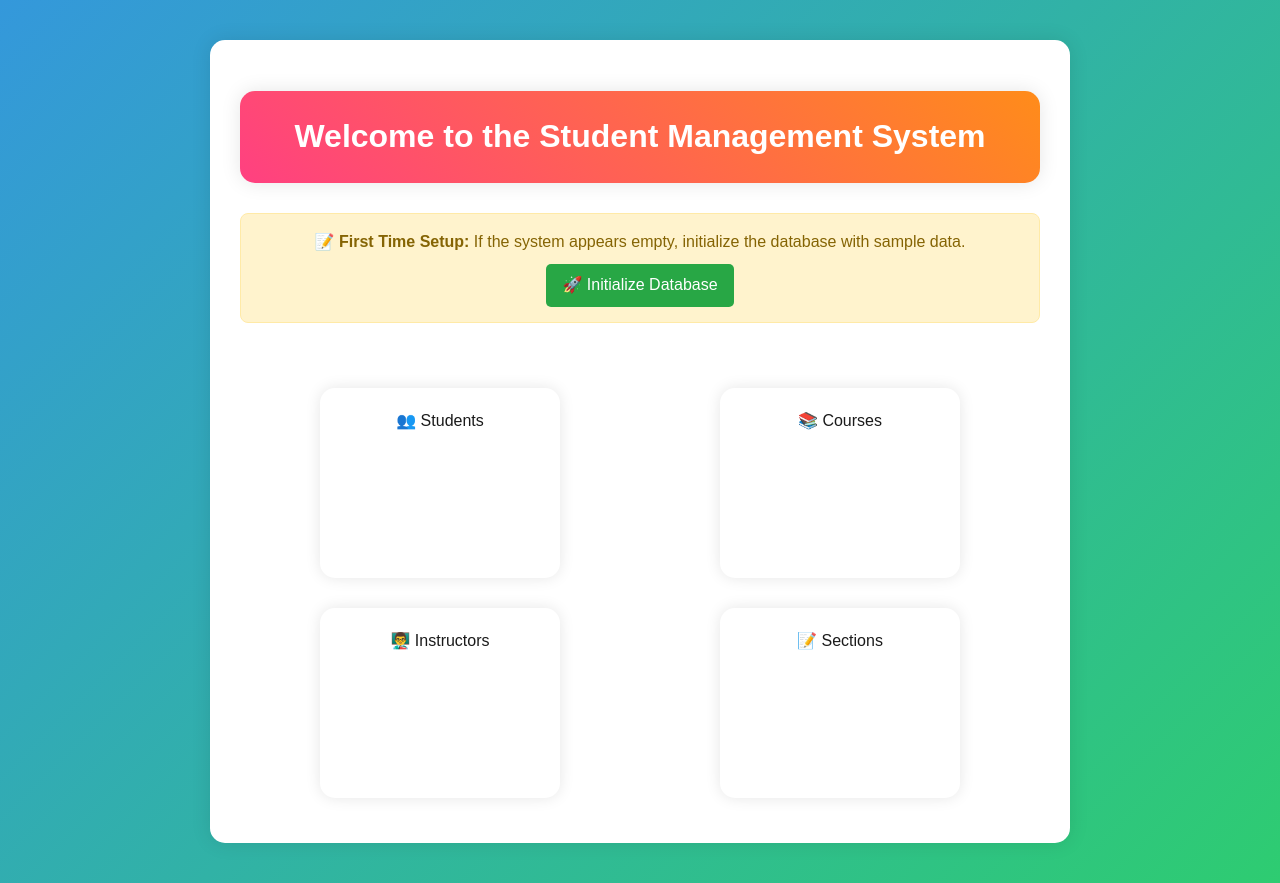
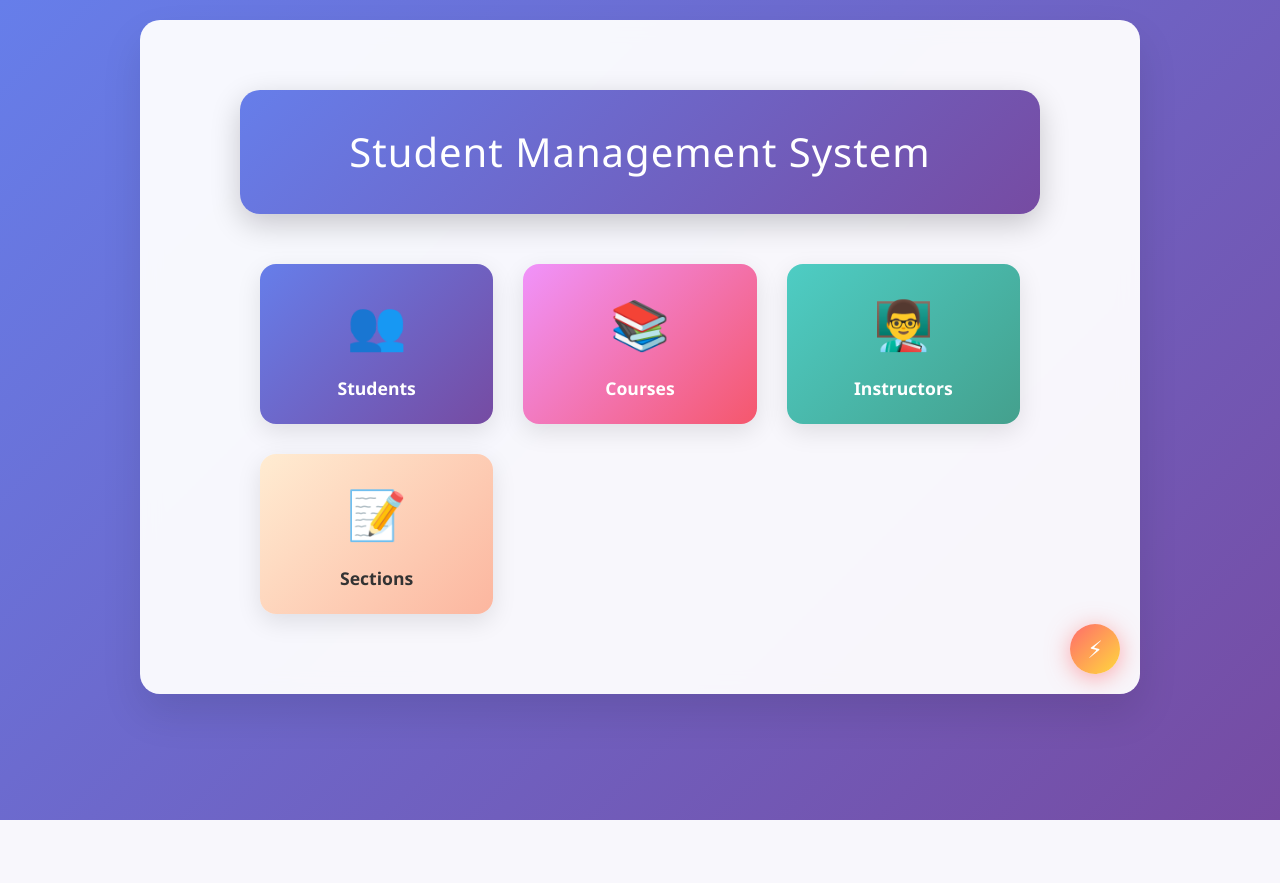
Before and after one commit to Rahul9121/Student-Management-System-Rahul, a Flask app: page / in a window 1280 px wide. After the commit the page ends 820 px from the top, so only its background shows below. Run offline with Flask 3, Linux system fonts and the light colour scheme.

Commit message:
Modernize UI: Remove large setup banner, add small corner init button, improve menu styling with gradients and better sizing

```diff
--- a/static/style.css
+++ b/static/style.css
@@ -1,344 +1,341 @@
-body {
-  font-family: "Arial", sans-serif;
+/* Modern Student Management System Styles */
+
+* {
   margin: 0;
   padding: 0;
-  background-color: #f3e0e0; /* Light pink background */
-  color: #1a1a1a; /* Dark gray text color */
+  box-sizing: border-box;
+}
+
+body {
+  font-family: 'Segoe UI', Tahoma, Geneva, Verdana, sans-serif;
+  background: linear-gradient(135deg, #667eea 0%, #764ba2 100%);
+  min-height: 100vh;
+  color: #333;
   line-height: 1.6;
 }
 
+/* Container for content pages */
 .container {
-  max-width: 800px;
-  margin: 40px auto;
-  background-color: #fff;
+  max-width: 1000px;
+  margin: 20px auto;
+  background: rgba(255, 255, 255, 0.95);
   padding: 30px;
-  border-radius: 15px; /* More rounded corners */
-  box-shadow: 0px 0px 20px rgba(0, 0, 0, 0.1);
+  border-radius: 20px;
+  box-shadow: 0 20px 40px rgba(0, 0, 0, 0.1);
+  backdrop-filter: blur(10px);
 }
 
-h1,
-h2,
-h3,
-h4 {
-  color: #ff3d00; /* Vibrant orange */
-  margin-bottom: 20px;
+/* Welcome heading */
+h1.welcome-heading {
+  background: linear-gradient(135deg, #667eea 0%, #764ba2 100%);
+  color: white;
+  text-align: center;
+  padding: 30px;
+  margin: 40px auto;
+  max-width: 800px;
+  border-radius: 20px;
+  box-shadow: 0 10px 30px rgba(0, 0, 0, 0.2);
+  font-size: 2.5rem;
+  font-weight: 300;
+  letter-spacing: 1px;
 }
 
+/* Corner initialization button */
+.init-button-corner {
+  position: fixed;
+  bottom: 20px;
+  right: 20px;
+  z-index: 1000;
+}
+
+.init-btn {
+  display: inline-flex;
+  align-items: center;
+  justify-content: center;
+  width: 50px;
+  height: 50px;
+  background: linear-gradient(135deg, #ff6b6b, #ffd93d);
+  color: white;
+  text-decoration: none;
+  border-radius: 50%;
+  box-shadow: 0 4px 15px rgba(255, 107, 107, 0.4);
+  font-size: 24px;
+  transition: all 0.3s ease;
+  animation: pulse 2s infinite;
+}
+
+.init-btn:hover {
+  transform: scale(1.1);
+  box-shadow: 0 6px 20px rgba(255, 107, 107, 0.6);
+  animation: none;
+}
+
+@keyframes pulse {
+  0% { box-shadow: 0 4px 15px rgba(255, 107, 107, 0.4); }
+  50% { box-shadow: 0 4px 25px rgba(255, 107, 107, 0.6); }
+  100% { box-shadow: 0 4px 15px rgba(255, 107, 107, 0.4); }
+}
+
+/* Menu container */
+.menu-container {
+  display: grid;
+  grid-template-columns: repeat(auto-fit, minmax(200px, 1fr));
+  gap: 30px;
+  max-width: 800px;
+  margin: 50px auto;
+  padding: 0 20px;
+}
+
+/* Menu items */
+.menu-item {
+  background: white;
+  border-radius: 16px;
+  overflow: hidden;
+  box-shadow: 0 8px 25px rgba(0, 0, 0, 0.1);
+  transition: all 0.3s ease;
+  position: relative;
+  height: 160px;
+}
+
+.menu-item::before {
+  content: '';
+  position: absolute;
+  top: 0;
+  left: 0;
+  right: 0;
+  bottom: 0;
+  opacity: 0;
+  transition: opacity 0.3s ease;
+}
+
+.menu-item:hover {
+  transform: translateY(-8px);
+  box-shadow: 0 15px 35px rgba(0, 0, 0, 0.15);
+}
+
+.menu-item:hover::before {
+  opacity: 0.05;
+}
+
+.menu-item a {
+  display: flex;
+  flex-direction: column;
+  align-items: center;
+  justify-content: center;
+  height: 100%;
+  text-decoration: none;
+  color: #333;
+  padding: 20px;
+}
+
+.menu-icon {
+  font-size: 3rem;
+  margin-bottom: 12px;
+}
+
+.menu-text {
+  font-size: 1.1rem;
+  font-weight: 600;
+  color: #555;
+}
+
+/* Individual menu item colors */
+.menu-item.students {
+  background: linear-gradient(135deg, #667eea, #764ba2);
+}
+
+.menu-item.students a {
+  color: white;
+}
+
+.menu-item.students .menu-text {
+  color: white;
+}
+
+.menu-item.courses {
+  background: linear-gradient(135deg, #f093fb, #f5576c);
+}
+
+.menu-item.courses a {
+  color: white;
+}
+
+.menu-item.courses .menu-text {
+  color: white;
+}
+
+.menu-item.instructors {
+  background: linear-gradient(135deg, #4ecdc4, #44a08d);
+}
+
+.menu-item.instructors a {
+  color: white;
+}
+
+.menu-item.instructors .menu-text {
+  color: white;
+}
+
+.menu-item.sections {
+  background: linear-gradient(135deg, #ffecd2, #fcb69f);
+}
+
+.menu-item.sections a {
+  color: #333;
+}
+
+.menu-item.sections .menu-text {
+  color: #333;
+}
+
+/* Typography */
+h1, h2, h3, h4 {
+  color: #333;
+  margin-bottom: 20px;
+  font-weight: 600;
+}
+
+h1 { font-size: 2.5rem; }
+h2 { font-size: 2rem; }
+h3 { font-size: 1.5rem; }
+
+/* Links */
+a {
+  color: #667eea;
+  text-decoration: none;
+  transition: color 0.3s ease;
+}
+
+a:hover {
+  color: #764ba2;
+}
+
+/* Lists */
 ul {
-  list-style-type: none;
-  padding-left: 0;
+  list-style: none;
+  padding: 0;
 }
 
 ul li {
-  padding: 10px 0; /* Slightly larger padding */
+  padding: 12px 0;
+  border-bottom: 1px solid #eee;
 }
 
-a {
-  text-decoration: none;
-  color: #2196f3; /* Bright blue */
-  transition: color 0.3s ease;
-  border-bottom: 1px dotted transparent;
+ul li:last-child {
+  border-bottom: none;
 }
 
-a:hover {
-  color: #e91e63; /* Vibrant pink for hover */
-  border-bottom: 1px dotted #e91e63;
+ul li a {
+  display: block;
+  padding: 10px 15px;
+  background: #f8f9fa;
+  border-radius: 8px;
+  margin: 5px 0;
+  transition: all 0.3s ease;
 }
 
-/* Table styles */
+ul li a:hover {
+  background: #667eea;
+  color: white;
+  transform: translateX(5px);
+}
+
+/* Tables */
 table {
   width: 100%;
   border-collapse: collapse;
-  margin-bottom: 20px;
+  margin-top: 20px;
+  background: white;
+  border-radius: 12px;
+  overflow: hidden;
+  box-shadow: 0 4px 15px rgba(0, 0, 0, 0.1);
 }
 
 th, td {
-  padding: 12px;
+  padding: 15px;
   text-align: left;
-  border-bottom: 1px solid #ddd;
+  border-bottom: 1px solid #eee;
 }
 
 th {
-  background-color: #4caf50; /* Green header background */
+  background: linear-gradient(135deg, #667eea, #764ba2);
   color: white;
+  font-weight: 600;
 }
 
-/* Colorful button */
-.button {
-  display: inline-block;
-  padding: 15px 30px;
-  background-color: #673ab7; /* Purple button */
-  color: #fff;
-  border: none;
-  border-radius: 8px;
-  transition: background-color 0.3s ease;
+tr:hover {
+  background: #f8f9fa;
 }
 
-.button:hover {
-  background-color: #512da8; /* Darker purple on hover */
+/* Responsive design */
+@media (max-width: 768px) {
+  .menu-container {
+    grid-template-columns: repeat(auto-fit, minmax(150px, 1fr));
+    gap: 20px;
+  }
+
+  .menu-item {
+    height: 140px;
+  }
+
+  .menu-icon {
+    font-size: 2.5rem;
+  }
+
+  h1.welcome-heading {
+    font-size: 2rem;
+    padding: 20px;
+    margin: 20px;
+  }
+
+  .container {
+    margin: 10px;
+    padding: 20px;
+  }
 }
 
-h1.welcome-heading {
-  background: linear-gradient(45deg, #ff4081, #ff8c1a); /* Gradient from pink to orange */
-  color: #fff; /* White text color */
-  padding: 20px; /* Increased padding for better visibility */
-  text-align: center;
-  border-radius: 15px; /* Rounded corners */
-  box-shadow: 0px 0px 20px rgba(0, 0, 0, 0.1);
-  margin-bottom: 30px; /* Increased margin for separation */
+/* Button styles */
+.btn {
+  display: inline-block;
+  padding: 12px 24px;
+  background: linear-gradient(135deg, #667eea, #764ba2);
+  color: white;
+  border: none;
+  border-radius: 25px;
+  cursor: pointer;
+  transition: all 0.3s ease;
+  font-size: 1rem;
+  font-weight: 500;
+  text-decoration: none;
 }
 
-/* Existing styles... */
-
-/* Updated styles for the index page */
-body {
-  background: linear-gradient(135deg, #3498db, #2ecc71); /* Gradient background */
+.btn:hover {
+  transform: translateY(-2px);
+  box-shadow: 0 5px 15px rgba(102, 126, 234, 0.4);
 }
 
-.menu-container {
-  display: flex;
-  justify-content: space-around;
-  flex-wrap: wrap;
-  margin-top: 50px; /* Adjust the margin based on your layout */
+/* Detail page styles */
+.detail-container {
+  max-width: 800px;
+  margin: 40px auto;
+  background: white;
+  border-radius: 20px;
+  overflow: hidden;
+  box-shadow: 0 10px 30px rgba(0, 0, 0, 0.1);
 }
 
-.menu-item {
-  width: 200px;
-  height: 150px;
+.detail-header {
+  background: linear-gradient(135deg, #667eea, #764ba2);
+  color: white;
+  padding: 30px;
   text-align: center;
-  padding: 20px;
-  margin: 15px;
-  border-radius: 15px;
-  box-shadow: 0px 0px 15px rgba(0, 0, 0, 0.1);
-  transition: transform 0.3s ease, box-shadow 0.3s ease;
-  overflow: hidden;
 }
 
-.menu-item a {
-  display: block;
-  width: 100%;
-  height: 100%;
-  text-decoration: none;
-  color: inherit;
+.detail-content {
+  padding: 30px;
 }
 
-.menu-item:hover {
-  transform: scale(1.05); /* Scale up on hover */
-  box-shadow: 0px 0px 20px rgba(0, 0, 0, 0.2); /* Increase box shadow on hover */
+.detail-content p {
+  margin-bottom: 15px;
+  font-size: 1.1rem;
 }
-
-/* Updated style for the "Students" menu item */
-.menu-item.students {
-  background: #f39c12; /* Orange background for Students */
-  color: #fff;
-}
-
-.menu-item.students:before {
-  content: "";
-  position: absolute;
-  top: 0;
-  left: 0;
-  width: 100%;
-  height: 100%;
-  background: url('path/to/your-pattern.png'); /* Replace with your pattern image */
-  opacity: 0.2;
-}
-
-/* Updated styles for the "Courses" menu item */
-.menu-item.courses {
-  background: #e74c3c; /* Red background for Courses */
-  color: #fff;
-}
-
-/* Updated styles for the "Instructors" menu item */
-.menu-item.instructors {
-  background: #2ecc71; /* Green background for Instructors */
-  color: #fff;
-}
-
-/* Your other styles... */
-
-/* Existing styles... */
-
-/* Updated styles for the index page */
-body {
-  background: linear-gradient(135deg, #3498db, #2ecc71); /* Gradient background */
-}
-
-.menu-container {
-  display: flex;
-  justify-content: space-around;
-  flex-wrap: wrap;
-  margin-top: 50px; /* Adjust the margin based on your layout */
-}
-
-.menu-item {
-  width: 200px;
-  height: 150px;
-  text-align: center;
-  padding: 20px;
-  margin: 15px;
-  border-radius: 15px;
-  box-shadow: 0px 0px 15px rgba(0, 0, 0, 0.1);
-  transition: transform 0.3s ease, box-shadow 0.3s ease;
-  overflow: hidden;
-}
-
-.menu-item a {
-  display: block;
-  width: 100%;
-  height: 100%;
-  text-decoration: none;
-  color: inherit;
-}
-
-.menu-item:hover {
-  transform: scale(1.05); /* Scale up on hover */
-  box-shadow: 0px 0px 20px rgba(0, 0, 0, 0.2); /* Increase box shadow on hover */
-}
-
-/* Updated styles for the "Students" menu item */
-.menu-item.students {
-  background: linear-gradient(45deg, #ff6b6b, #ffb74d); /* Gradient background for Students */
-  color: #fff;
-}
-
-/* Updated styles for the "Courses" menu item */
-.menu-item.courses {
-  background: linear-gradient(45deg, #5c6bc0, #9575cd); /* Gradient background for Courses */
-  color: #fff;
-}
-
-/* Updated styles for the "Instructors" menu item */
-.menu-item.instructors {
-  background: linear-gradient(45deg, #66bb6a, #a5d6a7); /* Gradient background for Instructors */
-  color: #fff;
-}
-
-/* Updated styles for the "Sections" menu item */
-.menu-item.sections {
-  background: linear-gradient(45deg, #ec407a, #f48fb1); /* Gradient background for Sections */
-  color: #fff;
-}
-
-/* Your other styles... */
-/* Existing styles... */
-
-/* Updated styles for the index page */
-body {
-  background: linear-gradient(135deg, #3498db, #2ecc71); /* Gradient background */
-}
-
-.menu-container {
-  display: flex;
-  justify-content: space-around;
-  flex-wrap: wrap;
-  margin-top: 50px; /* Adjust the margin based on your layout */
-}
-
-.menu-item {
-  width: 200px;
-  height: 150px;
-  text-align: center;
-  padding: 20px;
-  margin: 15px;
-  border-radius: 15px;
-  box-shadow: 0px 0px 15px rgba(0, 0, 0, 0.1);
-  transition: transform 0.3s ease, box-shadow 0.3s ease;
-  overflow: hidden;
-}
-
-.menu-item a {
-  display: block;
-  width: 100%;
-  height: 100%;
-  text-decoration: none;
-  color: inherit;
-}
-
-.menu-item:hover {
-  transform: scale(1.05); /* Scale up on hover */
-  box-shadow: 0px 0px 20px rgba(0, 0, 0, 0.2); /* Increase box shadow on hover */
-}
-
-/* Updated styles for the "Students" menu item */
-.menu-item.students {
-  background: #3498db; /* Blue background for Students */
-  color: #fff;
-}
-
-/* Updated styles for the "Instructors" menu item */
-.menu-item.instructors {
-  background: #e74c3c; /* Red background for Instructors */
-  color: #fff;
-}
-
-/* Updated styles for the "Courses" menu item */
-.menu-item.courses {
-  background: #2ecc71; /* Green background for Courses */
-  color: #fff;
-}
-
-/* Updated styles for the "Sections" menu item */
-.menu-item.sections {
-  background: #f39c12; /* Orange background for Sections */
-  color: #fff;
-}
-
-/* Your other styles... */
-/* Styles for Course Details */
-.course-details-container {
-  margin: 50px auto;
-  padding: 20px;
-  max-width: 600px;
-  background-color: #fff;
-  border-radius: 15px;
-  box-shadow: 0px 0px 20px rgba(0, 0, 0, 0.1);
-}
-
-.course-details-header {
-  background-color: #100F0F;
-  color: #fff;
-  padding: 15px;
-  text-align: center;
-  border-radius: 15px 15px 0 0;
-}
-
-.course-details-content {
-  padding: 20px;
-}
-
-.course-details-content p {
-  margin-bottom: 15px;
-}
-
-/* Your existing styles... */
-
-/* Styles for Section Details */
-.section-details-container {
-  margin: 50px auto;
-  padding: 20px;
-  max-width: 600px;
-  background-color: #fff;
-  border-radius: 15px;
-  box-shadow: 0px 0px 20px rgba(0, 0, 0, 0.1);
-}
-
-.section-details-header {
-  background-color: #0F100F; /* Red */
-  color: #fff;
-  padding: 15px;
-  text-align: center;
-  border-radius: 15px 15px 0 0;
-}
-
-.section-details-content {
-  padding: 20px;
-}
-
-.section-details-content p {
-  margin-bottom: 15px;
-  color: #333;
-}
-
-/* Your existing styles... */
--- a/templates/index.html
+++ b/templates/index.html
@@ -1,18 +1,38 @@
 {% extends 'base.html' %}
 {% block content %}
   <link rel="stylesheet" href="{{ url_for('static', filename='style.css') }}">
-  <h1 class="welcome-heading">Welcome to the Student Management System</h1>
 
-  <!-- Database Initialization Notice -->
-  <div style="background: #fff3cd; border: 1px solid #ffeaa7; padding: 15px; margin: 20px 0; border-radius: 8px; text-align: center;">
-    <p style="margin: 0; color: #856404;"><strong>📝 First Time Setup:</strong> If the system appears empty, initialize the database with sample data.</p>
-    <a href="/init_db" style="background: #28a745; color: white; padding: 8px 16px; text-decoration: none; border-radius: 5px; margin-top: 10px; display: inline-block;">🚀 Initialize Database</a>
+  <!-- Small corner init button -->
+  <div class="init-button-corner">
+    <a href="/init_db" class="init-btn" title="Initialize Database with Sample Data">⚡</a>
   </div>
 
+  <h1 class="welcome-heading">Student Management System</h1>
+
   <div class="menu-container">
-    <div class="menu-item"><a href="{{ url_for('students_all') }}">👥 Students</a></div>
-    <div class="menu-item"><a href="{{ url_for('courses_all') }}">📚 Courses</a></div>
-    <div class="menu-item"><a href="{{ url_for('instructors_all') }}">👨‍🏫 Instructors</a></div>
-    <div class="menu-item"><a href="{{ url_for('sections_all') }}">📝 Sections</a></div>
+    <div class="menu-item students">
+      <a href="{{ url_for('students_all') }}">
+        <div class="menu-icon">👥</div>
+        <div class="menu-text">Students</div>
+      </a>
+    </div>
+    <div class="menu-item courses">
+      <a href="{{ url_for('courses_all') }}">
+        <div class="menu-icon">📚</div>
+        <div class="menu-text">Courses</div>
+      </a>
+    </div>
+    <div class="menu-item instructors">
+      <a href="{{ url_for('instructors_all') }}">
+        <div class="menu-icon">👨‍🏫</div>
+        <div class="menu-text">Instructors</div>
+      </a>
+    </div>
+    <div class="menu-item sections">
+      <a href="{{ url_for('sections_all') }}">
+        <div class="menu-icon">📝</div>
+        <div class="menu-text">Sections</div>
+      </a>
+    </div>
   </div>
 {% endblock %}
```
